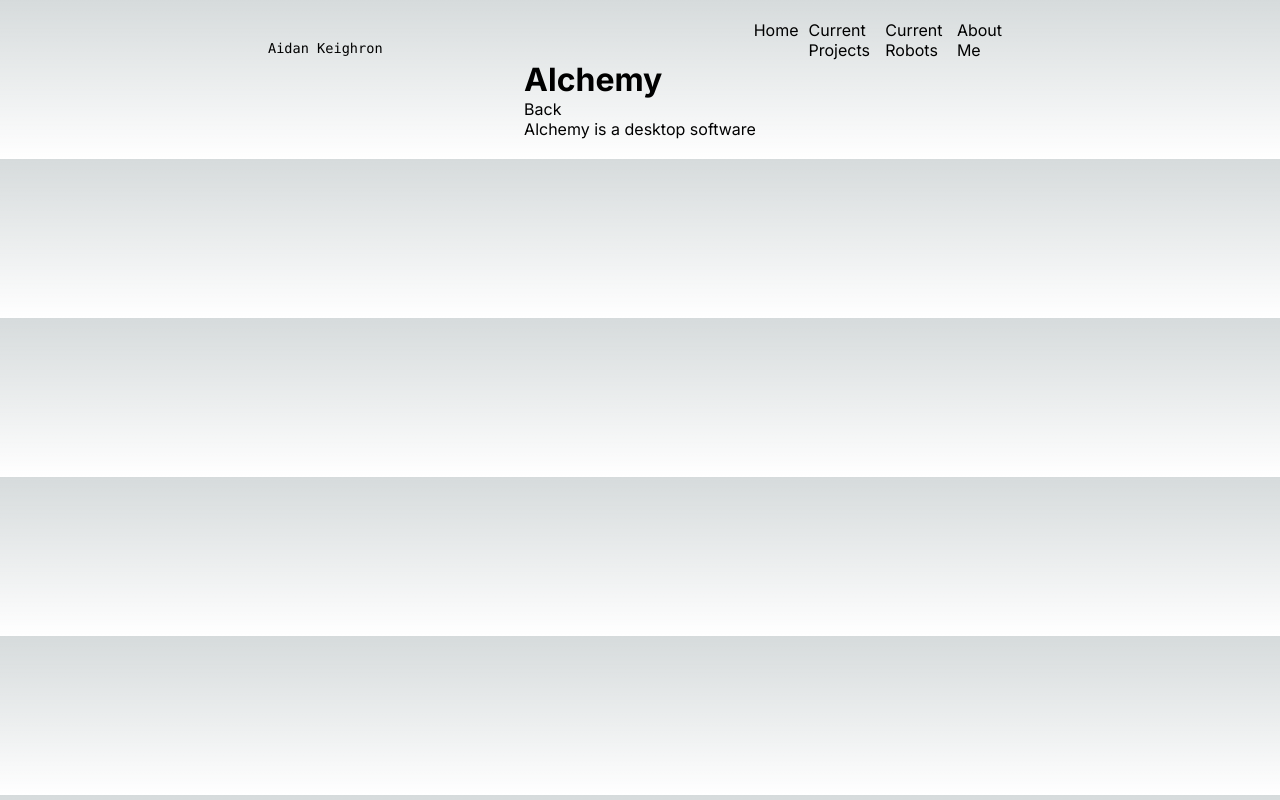
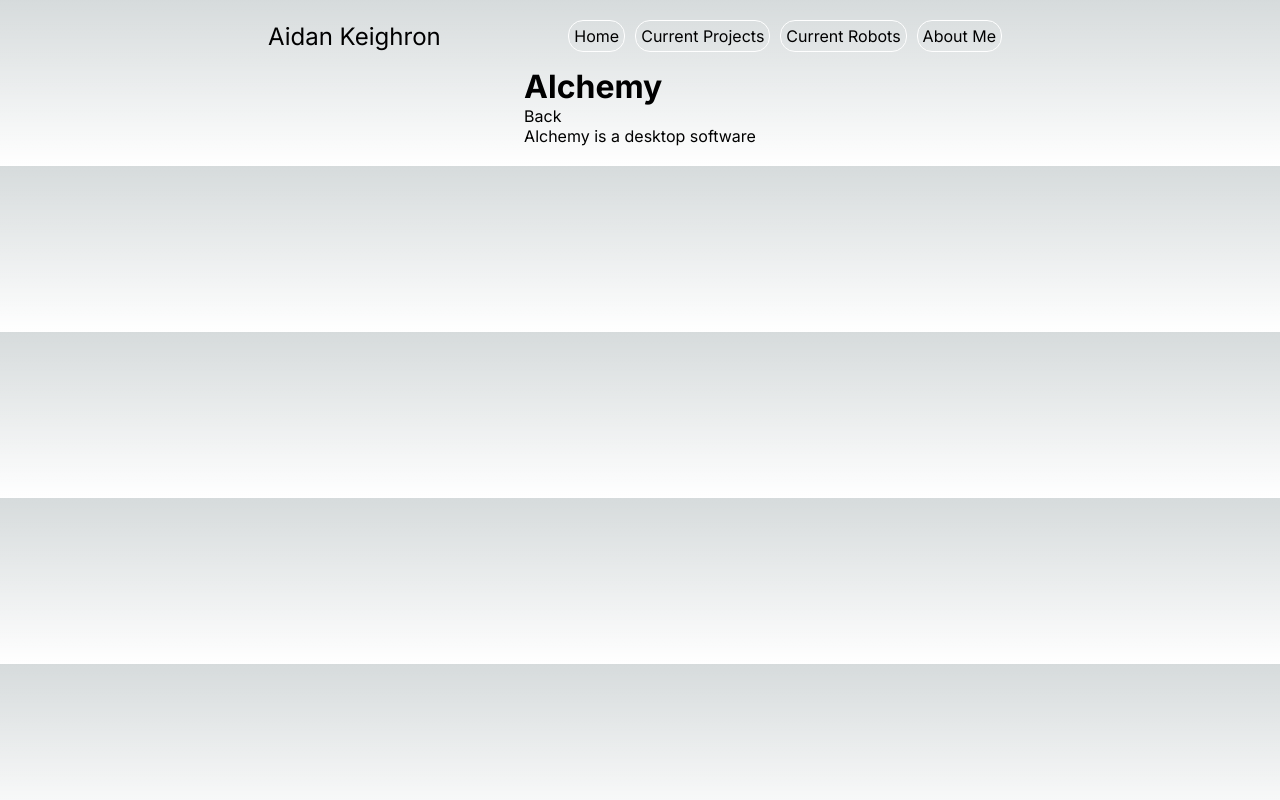
Before and after one commit to aidankeighron/personal-website, a Next.js app: page /alchemy in a window 1280 px wide. Built offline with nearby package versions, Linux system fonts and the light colour scheme.

Commit message:
header fix

```diff
--- a/app/aboutme/page.tsx
+++ b/app/aboutme/page.tsx
@@ -11,7 +11,7 @@ export default function CurrentRobots() {
         <Header />
         <h1 className={css.title}>About Me</h1>
 
-        <div className='horizontal center-align' style={{marginTop: 15}}>
+        <div className='horizontal' style={{marginTop: 15, display: 'flex', justifyContent: 'center'}}>
           <Image src='/images/aidan_profile.jpg' alt="Picture of Aidan Keighron" width={4007/16} height={4004/16}
             quality={100} style={{marginRight: 15}}/>
           <p  className={css.description}>I am Aidan Keighron a sophomore at Michigan State University studying computer science.
--- a/app/components/css/header.module.css
+++ b/app/components/css/header.module.css
@@ -7,23 +7,20 @@
     display: flex;
     flex-direction: row;
     justify-content: space-between;
+    align-items: center;
     width: 60%;
     z-index: 10;
+    margin-bottom: 15px;
 }
 
 .name {
-    display: inherit;
-    justify-content: inherit;
-    align-items: inherit;
-    font-size: 0.85rem;
-    max-width: var(--max-width);
-    width: 100%;
-    z-index: 3;
-    font-family: var(--font-mono);
-    margin-top: 20px;
+    font-size: 24px;
 }
 
 .bar {
-    width: fit-content;
     margin-right: 10px;
+    border: 1px solid white;
+    border-radius: 15px;
+    padding: 5px;
+    white-space: nowrap;
 }
--- a/app/currentprojects/page.tsx
+++ b/app/currentprojects/page.tsx
@@ -9,8 +9,8 @@ export default function CurrentRobots() {
         <main className='main'>
         <Header />
         <div>
-            <h1>Current Projects</h1>
-
+            <div style={{display: 'flex', alignItems: 'center', flexDirection: 'column'}}>
+                <h1 style={{marginBottom: 15}}>Current Projects</h1>
                 <div className={css.project}>
                     <h3 className={css.projectTitle}>Alchemy</h3>
                     <p className={css.projectDescription}> Alchemy is a productivity tool that I developed to help improve my time
@@ -25,6 +25,7 @@ export default function CurrentRobots() {
                     on new projects.</p>
                 </div>
             </div>
+        </div>
       </main>
     )
 }
--- a/app/globals.css
+++ b/app/globals.css
@@ -105,10 +105,6 @@ a {
   flex-direction: row;
 }
 
-.center-align {
-  justify-content: center;
-}
-
 .main {
   display: flex;
   flex-direction: column;
```
Also changed, not shown: app/currentprojects/page.module.css (+7 -2 lines), app/currentrobots/page.module.css (+11 -4 lines), app/currentrobots/page.tsx (+5 -10 lines). Lines whose indentation alone changed are shown as unchanged.
